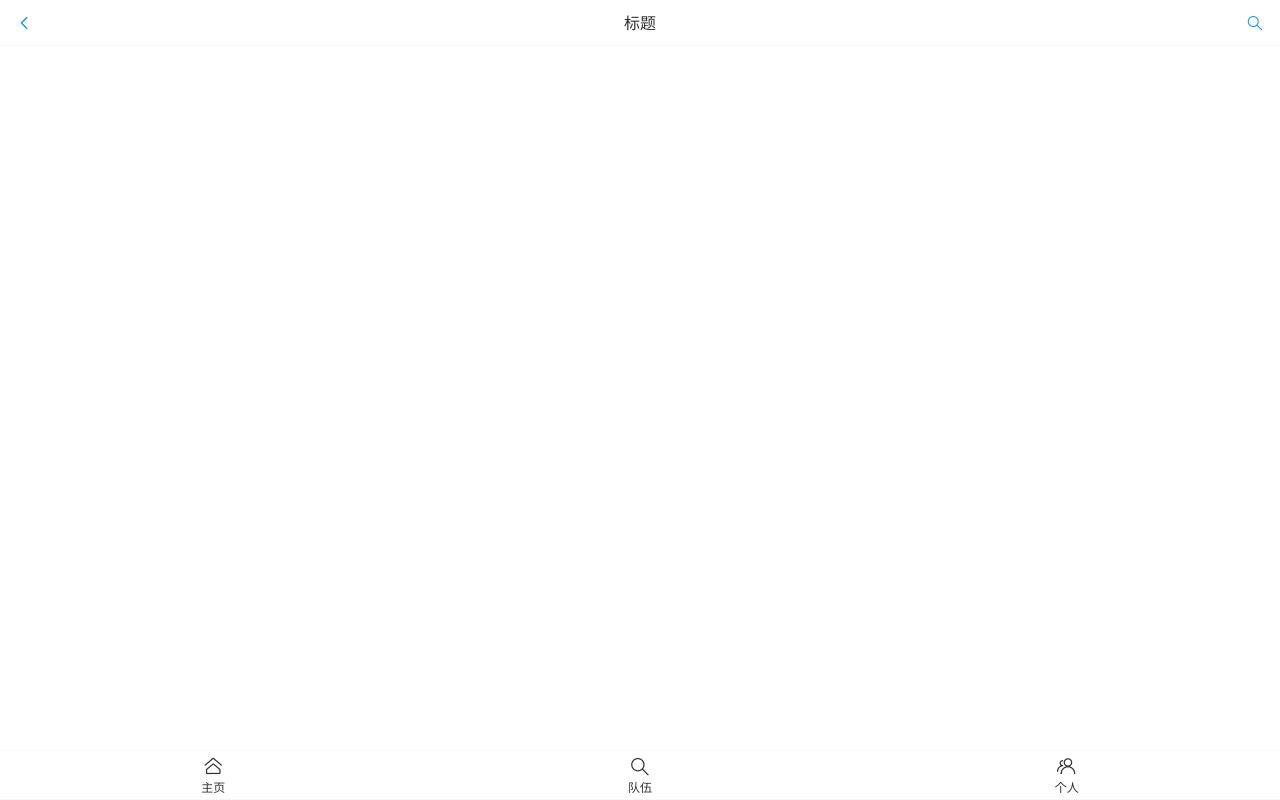
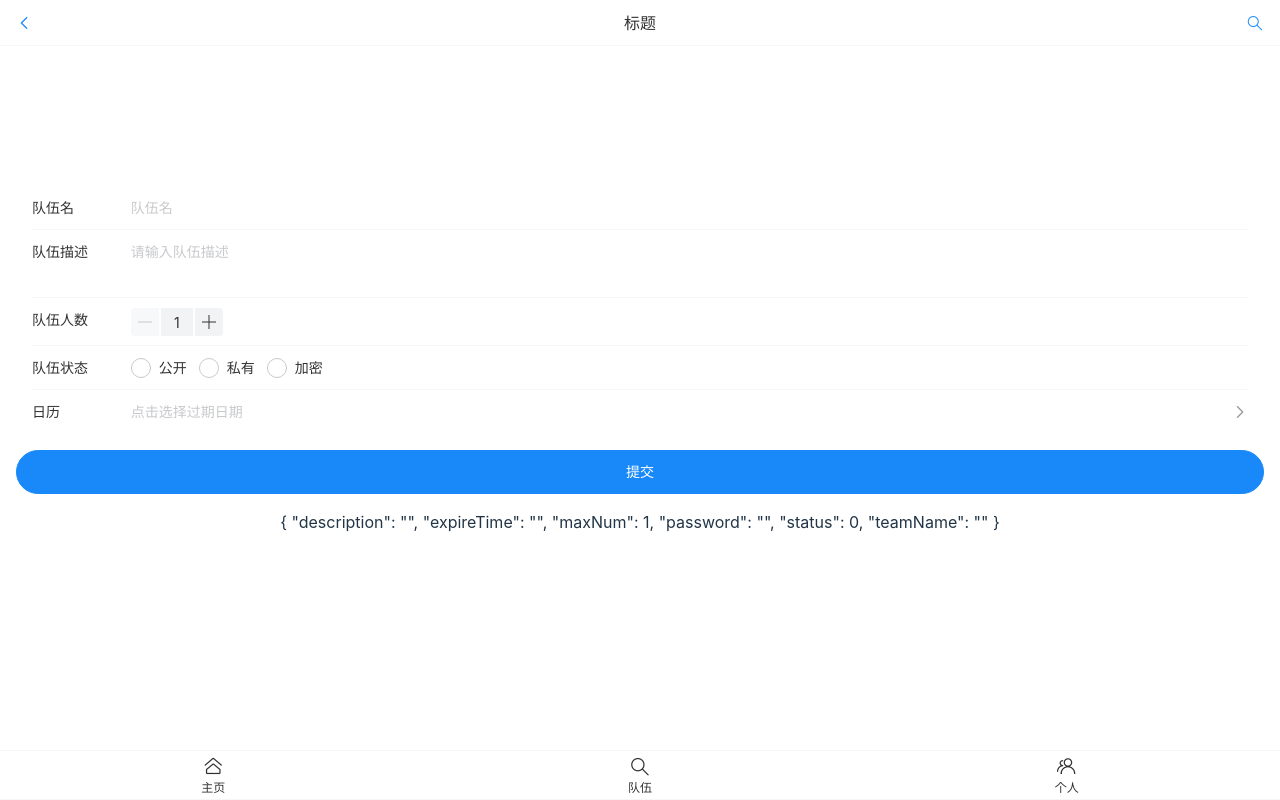
Before and after one commit to wxl169/campus-alumni-matching-system, a Vue app in the folder campus-alumni-matching-frontend/: page /#/team/add in a window 1280 px wide. Before the commit this address had no page. Built offline with nearby package versions, Linux system fonts and the light colour scheme.

Commit message:
完成添加队伍页面

```diff
--- a/campus-alumni-matching-frontend/components.d.ts
+++ b/campus-alumni-matching-frontend/components.d.ts
@@ -12,8 +12,10 @@ declare module 'vue' {
     RouterLink: typeof import('vue-router')['RouterLink']
     RouterView: typeof import('vue-router')['RouterView']
     Team: typeof import('./src/pages/TeamPage.vue')['default']
+    TeamCardList: typeof import('./src/components/TeamCardList.vue')['default']
     UserCardList: typeof import('./src/components/UserCardList.vue')['default']
     VanButton: typeof import('vant/es')['Button']
+    VanCalendar: typeof import('vant/es')['Calendar']
     VanCard: typeof import('vant/es')['Card']
     VanCell: typeof import('vant/es')['Cell']
     VanCellGroup: typeof import('vant/es')['CellGroup']
@@ -24,8 +26,11 @@ declare module 'vue' {
     VanForm: typeof import('vant/es')['Form']
     VanIcon: typeof import('vant/es')['Icon']
     VanNavBar: typeof import('vant/es')['NavBar']
+    VanRadio: typeof import('vant/es')['Radio']
+    VanRadioGroup: typeof import('vant/es')['RadioGroup']
     VanRow: typeof import('vant/es')['Row']
     VanSearch: typeof import('vant/es')['Search']
+    VanStepper: typeof import('vant/es')['Stepper']
     VanTabbar: typeof import('vant/es')['Tabbar']
     VanTabbarItem: typeof import('vant/es')['TabbarItem']
     VanTag: typeof import('vant/es')['Tag']
--- a/campus-alumni-matching-frontend/package.json
+++ b/campus-alumni-matching-frontend/package.json
@@ -11,6 +11,7 @@
   "dependencies": {
     "axios": "^1.4.0",
     "esbuild": "^0.18.14",
+    "moment": "^2.29.4",
     "qs": "^6.11.2",
     "vant": "^4.6.2",
     "vue": "^3.3.4",
--- /dev/null
+++ b/campus-alumni-matching-frontend/src/components/TeamCardList.vue
@@ -0,0 +1,32 @@
+<template>
+    <van-card
+    v-for="team in props.teamList"
+
+    :desc="`队伍详情：${team.description}`"
+    :title="`${team.teamName} `"
+
+    :price="`最大人数:`+team.maxNum"
+  >
+    <template #footer>
+      <van-button size="mini">联系我</van-button>
+    </template>
+
+  </van-card>
+</template>
+
+
+
+
+<script setup lang="ts">
+import { TeamType } from '../models/team';
+
+
+interface TeamCardListProps{
+    teamList:TeamType[];
+}
+
+const props = withDefaults(defineProps<TeamCardListProps>(),{
+    teamList:[] as TeamType[],
+});
+
+</script>
--- a/campus-alumni-matching-frontend/src/config/route.ts
+++ b/campus-alumni-matching-frontend/src/config/route.ts
@@ -6,6 +6,7 @@ import UserEditPage from "../pages/UserEditPage.vue";
 import SearchResultPage from "../pages/SearchResultPage.vue";
 import UserHomePage from "../pages/UserHomePage.vue";
 import UserLoginPage from "../pages/UserLoginPage.vue";
+import TeamAddPage from "../pages/TeamAddPage.vue";
 
 // 2. 定义一些路由
 const routes = [
@@ -17,6 +18,7 @@ const routes = [
     { path: '/user/list', component: SearchResultPage },
     { path: '/user/home', component: UserHomePage},
     { path: '/user/login', component: UserLoginPage},
+    { path: '/team/add', component: TeamAddPage},
   ]
 
 export default routes;
--- /dev/null
+++ b/campus-alumni-matching-frontend/src/constants/team.ts
@@ -0,0 +1,5 @@
+export const teamStatusEnum = {
+    0: '公开',
+    1: '私有',
+    2: '加密',
+}
--- a/campus-alumni-matching-frontend/src/main.ts
+++ b/campus-alumni-matching-frontend/src/main.ts
@@ -2,8 +2,7 @@ import { createApp } from 'vue'
 import './style.css'
 import App from './App.vue'
 import { Button,Toast,Icon,NavBar,Tabbar, TabbarItem , Search,Divider,Tag ,TreeSelect,Col, Row,Cell, CellGroup,Form, Field,ConfigProvider,Card} from 'vant';
-import { Empty} from 'vant';
-
+import {Empty,DatePicker } from 'vant';
 import 'vant/es/toast/style';
 import * as VueRouter from "vue-router";
 import routes from "./config/route"
@@ -28,7 +27,7 @@ app.use(Field);
 app.use(ConfigProvider);
 app.use(Card);
 app.use(Empty);
-
+app.use(DatePicker);
 
 
 const router = VueRouter.createRouter({
--- /dev/null
+++ b/campus-alumni-matching-frontend/src/pages/TeamAddPage.vue
@@ -0,0 +1,96 @@
+<template>
+    <div id="teamAddPage">
+        <van-form @submit="onSubmit">
+            <van-cell-group inset>
+                <van-field v-model="addTeamData.teamName" name="teamName" label="队伍名" placeholder="队伍名"
+                    :rules="[{ required: true, message: '请输入队伍名' }]" maxlength="15" />
+
+                <van-field v-model="addTeamData.description" rows="2" autosize label="队伍描述" type="textarea"
+                    placeholder="请输入队伍描述" maxlength="200" />
+
+                <van-field name="stepper" label="队伍人数">
+                    <template #input>
+                        <van-stepper v-model="addTeamData.maxNum" max="10" />
+                    </template>
+                </van-field>
+                <van-field name="radio" label="队伍状态">
+                    <template #input>
+                        <van-radio-group v-model="addTeamData.status" direction="horizontal">
+                            <van-radio name="0">公开</van-radio>
+                            <van-radio name="1">私有</van-radio>
+                            <van-radio name="2">加密</van-radio>
+                        </van-radio-group>
+                    </template>
+                </van-field>
+
+                <van-field v-model="addTeamData.expireTime" is-link readonly name="calendar" label="日历"
+                    placeholder="点击选择过期日期" @click="showCalendar = true" />
+                <van-calendar v-model:show="showCalendar" @confirm="onConfirm" />
+
+                <van-field v-if="Number(addTeamData.status) === 2" v-model="addTeamData.password" type="password"
+                    name="password" label="队伍密码" placeholder="队伍密码" :rules="[{ required: true, message: '请输入队伍密码' }]"
+                    maxlength="6" />
+            </van-cell-group>
+            <div style="margin: 16px;">
+                <van-button round block type="primary" native-type="submit">
+                    提交
+                </van-button>
+            </div>
+        </van-form>
+        {{ addTeamData }}
+    </div>
+</template>
+
+<script setup>
+import { ref } from 'vue';
+import { useRouter } from 'vue-router';
+import myAxios from '../plugins/myAxios';
+import { Toast } from 'vant';
+import moment from 'moment';
+import { showSuccessToast, showFailToast } from 'vant';
+
+const router = useRouter();
+
+
+
+const initFormData = {
+    "description": "",
+    "expireTime": "",
+    "maxNum": 1,
+    "password": "",
+    "status": 0,
+    "teamName": ""
+}
+//需要用户填写的表单数据
+const addTeamData = ref({ ...initFormData });
+
+//日历
+const showCalendar = ref(false);
+const onConfirm = (date) => {
+console.log(moment(date).format("YYYY-MM-DD HH:MM:SS"))
+addTeamData.value.expireTime = moment(date).format("YYYY-MM-DD HH:MM:SS");
+    showCalendar.value = false;
+};
+//点击提交按钮
+const onSubmit = async () => {
+    const postData = {
+        ...addTeamData.value,
+        status: Number(addTeamData.value.status)
+    }
+    const res = await myAxios.post("team/add", postData);
+    if (res?.code === 0) {
+        showSuccessToast('添加成功');
+        router.push({
+            path: '/team',
+            replace: true,
+        });
+    } else {
+        if(res.description == ""){
+            showFailToast("添加失败");
+        }else{
+            showFailToast(res.description);
+        }
+
+    }
+}
+</script>
--- a/campus-alumni-matching-frontend/src/pages/TeamPage.vue
+++ b/campus-alumni-matching-frontend/src/pages/TeamPage.vue
@@ -1,3 +1,35 @@
 <template>
-    team
+    <div id="teamPage">
+        <van-button type="primary" @click="doJoinTeam">主要按钮</van-button>
+        <team-card-list :team-list="teamList"/>
+    </div>
 </template>
+<script setup>
+import { onMounted, ref } from 'vue';
+import { useRouter } from 'vue-router';
+import TeamCardList from '../components/TeamCardList.vue';
+import myAxios from '../plugins/myAxios';
+import { showSuccessToast, showFailToast } from 'vant';
+
+    const router = useRouter();
+
+    //跳转到加入队伍页
+    const doJoinTeam = () =>{
+        router.push({
+            path:"/team/add"
+        })
+    }
+    const teamList = ref([]);
+
+    onMounted(async() =>{
+        const res = await myAxios.get("/team/list");
+        console.log(res);
+        if(res.code === 0){
+            console.log(res.data)
+            teamList.value = res.data.rows;
+
+        }else{
+            showFailToast("添加失败");
+        }
+    })
+</script>
```
Also changed, not shown: campus-alumni-matching-frontend/src/models/team.d.ts (added, +16 -0 lines), 1 other file (tests, documents, lock files or other folders).
